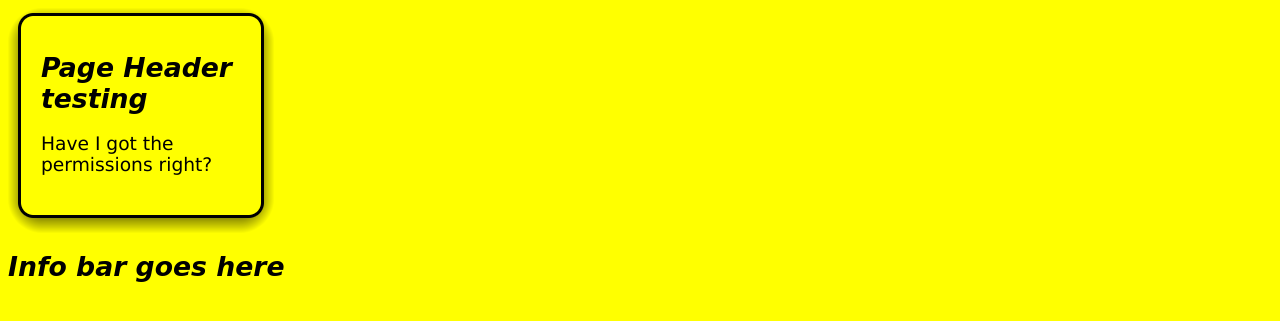
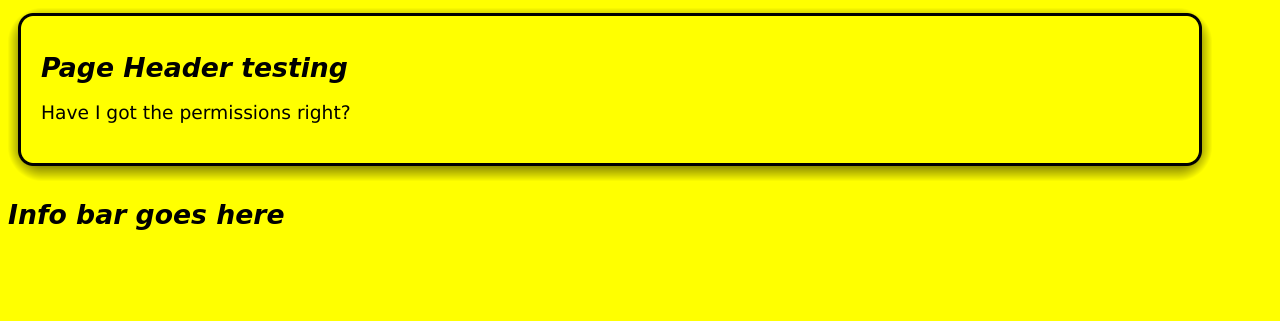
Before and after one commit to MikeEllis-T67M/airtech, a PHP site: page / in a window 1280 px wide. Shown: the top 321 px of the page. Run offline with PHP 8.4, Linux system fonts and the light colour scheme.

Commit message:
Do percentage widths work?

```diff
--- a/html/index.php
+++ b/html/index.php
@@ -12,7 +12,7 @@
   <style type="text/css">
     .bordered {
       border:3px black solid;
-      width:200px;
+      width:90%;
       padding:30px;
       background-color:yellow;
     }
```
